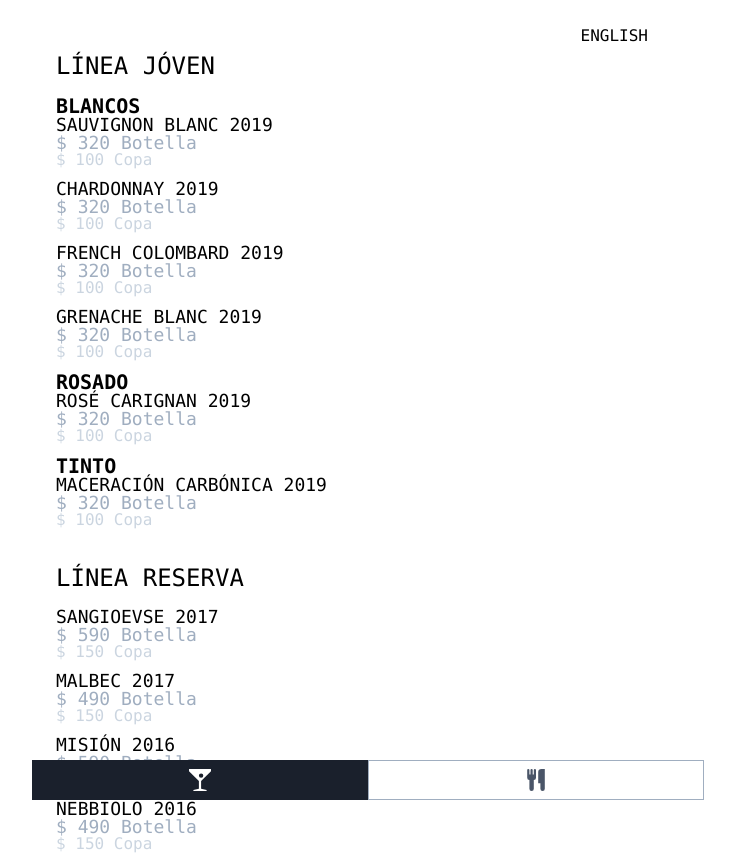
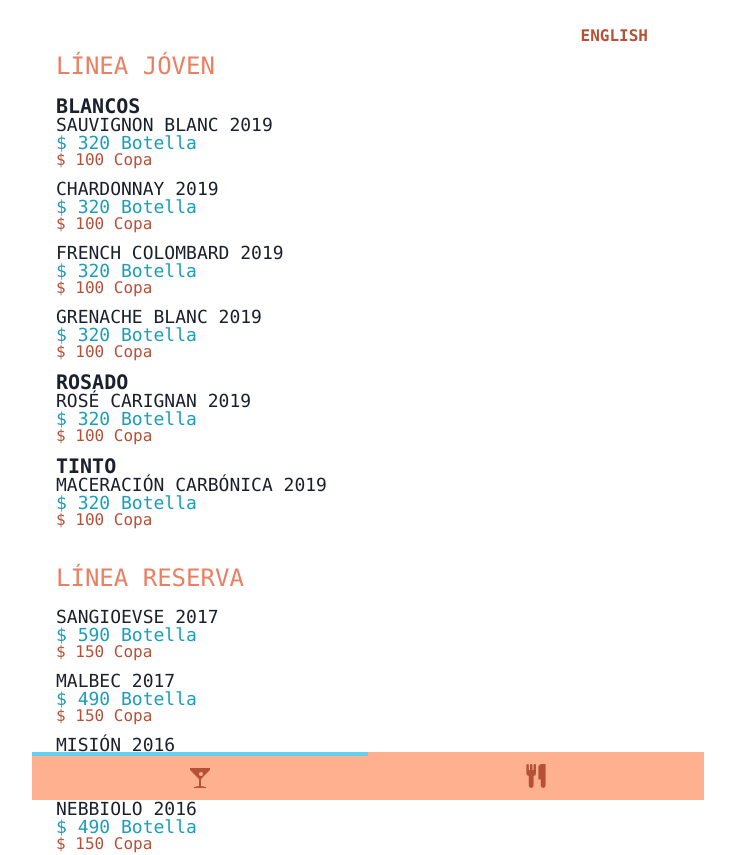
Before and after one commit to ricardonava/decantos-menu-pwa, a Next.js app: page /es/vinos in a window 1280 px wide. Shown: the top 855 px of the page, without its empty margins (272-1007 px from the left). Built offline with nearby package versions, Linux system fonts and the light colour scheme.

Commit message:
Refactor app to add theme colors and design system

```diff
--- a/components/MenuVinos.js
+++ b/components/MenuVinos.js
@@ -5,16 +5,16 @@ const MenuVinos = ({ lang }) => {
   return (
     <>
       {Object.keys(lang).map((seccion) => (
-        <section className="mb-8">
-          <h2 className="text-2xl uppercase">{seccion}</h2>
+        <section className="mb-8 text-gray-900">
+          <h2 className="text-2xl uppercase text-peach">{seccion}</h2>
           {lang[seccion].map((articulo) => (
             <article className="leading-none mt-3 font-medium">
               <h3 className="text-xl font-bold">{articulo.nombre}</h3>
               <p className="text-lg">{articulo.descripcion}</p>
-              <p className="text-lg text-gray-500">
+              <p className="text-lg text-water-dark">
                 {articulo.botella !== '' ? `$ ${articulo.botella} Botella` : ''}
               </p>
-              <p className="text-md text-gray-400">
+              <p className="text-md text-peach-dark">
                 {articulo.copa !== '' ? `$ ${articulo.copa} Copa` : ''}
               </p>
             </article>
--- a/components/Nav.js
+++ b/components/Nav.js
@@ -18,11 +18,11 @@ const Nav = () => {
         <Link href={`/${lang}/vinos`}>
           <li className="flex-1 cursor-pointer">
             {router.asPath === `/${lang}/vinos` ? (
-              <a className="text-center block border border-gray-900 bg-gray-900 hover:border-gray-700 hover:bg-gray-700 text-white py-2 px-4 h-10">
+              <a className="text-center block border-t-4 border-water bg-peach-lighter text-peach-dark py-3 h-12">
                 <FoodIcon />
               </a>
             ) : (
-              <a className="text-center block border border-gray-500 hover:border-gray-700 text-gray-700 hover:text-gray-900 hover:bg-gray-300 py-2 px-4 h-10">
+              <a className="text-center block bg-peach-lighter text-peach-dark py-3 h-12">
                 <FoodIcon />
               </a>
             )}
@@ -31,11 +31,11 @@ const Nav = () => {
         <Link href={`/${lang}/platillos`}>
           <li className="flex-1 cursor-pointer">
             {router.asPath === `/${lang}/vinos` ? (
-              <a className="text-center block border border-gray-500 hover:border-gray-700 text-gray-700 hover:text-gray-900 hover:bg-gray-300 py-2 px-4 h-10">
+              <a className="text-center block bg-peach-lighter text-peach-dark py-3 h-12">
                 <BeverageIcon />
               </a>
             ) : (
-              <a className="text-center block border border-gray-900 bg-gray-900 hover:border-gray-700 hover:bg-gray-700 text-white py-2 px-4 h-10">
+              <a className="text-center block border-t-4 border-water bg-peach-lighter text-peach-dark py-3 h-12">
                 <BeverageIcon />
               </a>
             )}
--- a/pages/[lang]/platillos.js
+++ b/pages/[lang]/platillos.js
@@ -11,11 +11,15 @@ const Platillos = ({ params }) => {
       <div className="flex justify-end mr-8">
         {lang === 'en' ? (
           <Link href="/es/platillos">
-            <h2 className="cursor-pointer">ESPAÑOL</h2>
+            <h2 className="cursor-pointer font-bold text-peach-dark">
+              ESPAÑOL
+            </h2>
           </Link>
         ) : (
           <Link href="/en/platillos">
-            <h2 className="cursor-pointer">ENGLISH</h2>
+            <h2 className="cursor-pointer font-bold text-peach-dark">
+              ENGLISH
+            </h2>
           </Link>
         )}
       </div>
--- a/pages/[lang]/vinos.js
+++ b/pages/[lang]/vinos.js
@@ -11,11 +11,15 @@ const Vinos = ({ params }) => {
       <div className="flex justify-end mr-8">
         {lang === 'en' ? (
           <Link href="/es/vinos">
-            <h2 className="cursor-pointer">ESPAÑOL</h2>
+            <h2 className="cursor-pointer font-bold text-peach-dark">
+              ESPAÑOL
+            </h2>
           </Link>
         ) : (
           <Link href="/en/vinos">
-            <h2 className="cursor-pointer">ENGLISH</h2>
+            <h2 className="cursor-pointer font-bold text-peach-dark">
+              ENGLISH
+            </h2>
           </Link>
         )}
       </div>
--- a/pages/index.js
+++ b/pages/index.js
@@ -9,14 +9,14 @@ const Home = () => {
         <ul className="space-y-4">
           <li>
             <Link href="/[lang]/vinos" as="/es/vinos">
-              <a className="text-center block border border-gray-900 rounded bg-gray-900 hover:border-gray-700 hover:bg-gray-700 text-white py-2 px-4">
+              <a className="text-center block border hover:border-peach-dark rounded bg-peach text-gray-900 py-2 px-4">
                 ESPAÑOL
               </a>
             </Link>
           </li>
           <li>
             <Link href="/[lang]/vinos" as="/en/vinos">
-              <a className="text-center block border border-gray-500 rounded hover:border-gray-700 text-gray-700 hover:text-gray-900 hover:bg-gray-300 py-2 px-4">
+              <a className="text-center block border hover:border-peach-dark rounded bg-peach-lighter text-gray-900 py-2 px-4">
                 ENGLISH
               </a>
             </Link>
--- a/tailwind.config.js
+++ b/tailwind.config.js
@@ -2,7 +2,20 @@
 module.exports = {
   purge: [],
   theme: {
-    extend: {}
+    extend: {
+      colors: {
+        peach: {
+          lighter: '#ffb08f',
+          default: '#ed7f61',
+          dark: '#b65036'
+        },
+        water: {
+          lighter: '#98ffff',
+          default: '#61cfed',
+          dark: '#1a9ebb'
+        }
+      }
+    }
   },
   variants: {},
   plugins: []
```
